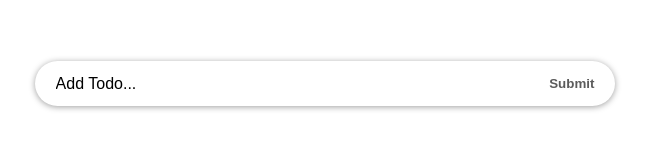
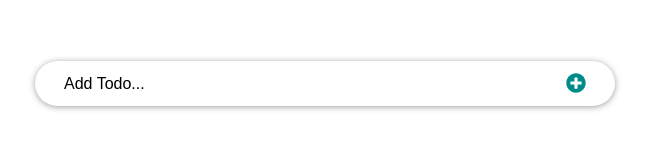
Before and after one commit to preciousakams/react-todo-app, a React (Create React App) app: page / in a window 1280 px wide. Shown: the part 235-384 px from the top of the page, without its empty margins (315-964 px from the left). Built offline with nearby package versions, Linux system fonts and the light colour scheme.

Commit message:
svg included

```diff
--- a/package.json
+++ b/package.json
@@ -8,6 +8,8 @@
     "@testing-library/user-event": "^13.5.0",
     "react": "^18.1.0",
     "react-dom": "^18.1.0",
+    "react-icons": "^4.4.0",
+    "react-router-dom": "^6.3.0",
     "react-scripts": "5.0.1",
     "uuid": "^8.3.2",
     "web-vitals": "^2.1.4"
--- a/src/functionBased/components/InputTodo.js
+++ b/src/functionBased/components/InputTodo.js
@@ -1,4 +1,5 @@
 import React, { useState } from "react";
+import {FaPlusCircle} from "react-icons/fa"
 
 const InputTodo = (props) => {
   const [inputText, setInputText] = useState({
@@ -28,7 +29,11 @@
         value={inputText.title}
         onChange={onChange}
         name="title" />
-        <button className="input-submit">Submit</button>
+        <button className="input-submit">
+          <FaPlusCircle
+        style={{ color: "darkcyan", fontSize: "20px", marginTop: "2px" }}
+        />
+        </button>
       </form>
     )
 }
--- a/src/functionBased/components/TodoItem.js
+++ b/src/functionBased/components/TodoItem.js
@@ -1,5 +1,6 @@
 import React, {useState, useEffect } from "react";
 import styles from "./TodoItem.module.css";
+import {FaTrash } from "react-icons/fa"
 
 const TodoItem = (props) => {
  const  [editing, setEditing] = useState(false)
@@ -39,7 +40,10 @@
         <div onDoubleClick={handleEditing} style={viewMode}>
         <input type="checkbox" className={styles.checkbox}
          checked={completed} onChange={() => props.handleChangeProps(id)} />
-        <button onClick={() => props.deleteTodoProps(id)}>Delete</button>
+        <button onClick={() => props.deleteTodoProps(id)}>
+          <FaTrash
+          style={{ color: "orangered", fontSize: "16px" }} />
+          </button>
         <span style={completed ? completedStyle : null}>
             {title}
         </span>
```
Also changed, not shown: src/index.css (line endings or trailing spaces), 1 other file (tests, documents, lock files or other folders).
